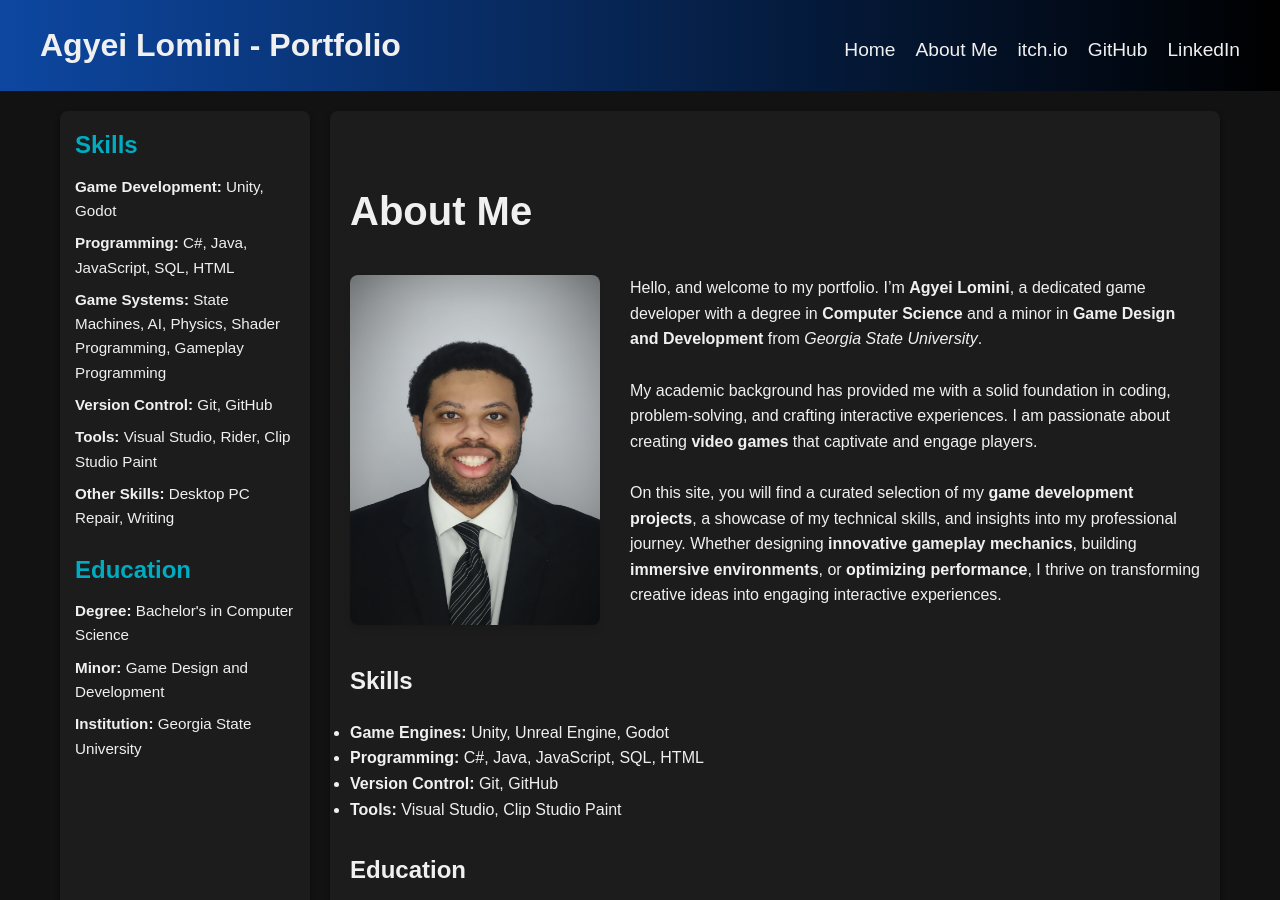
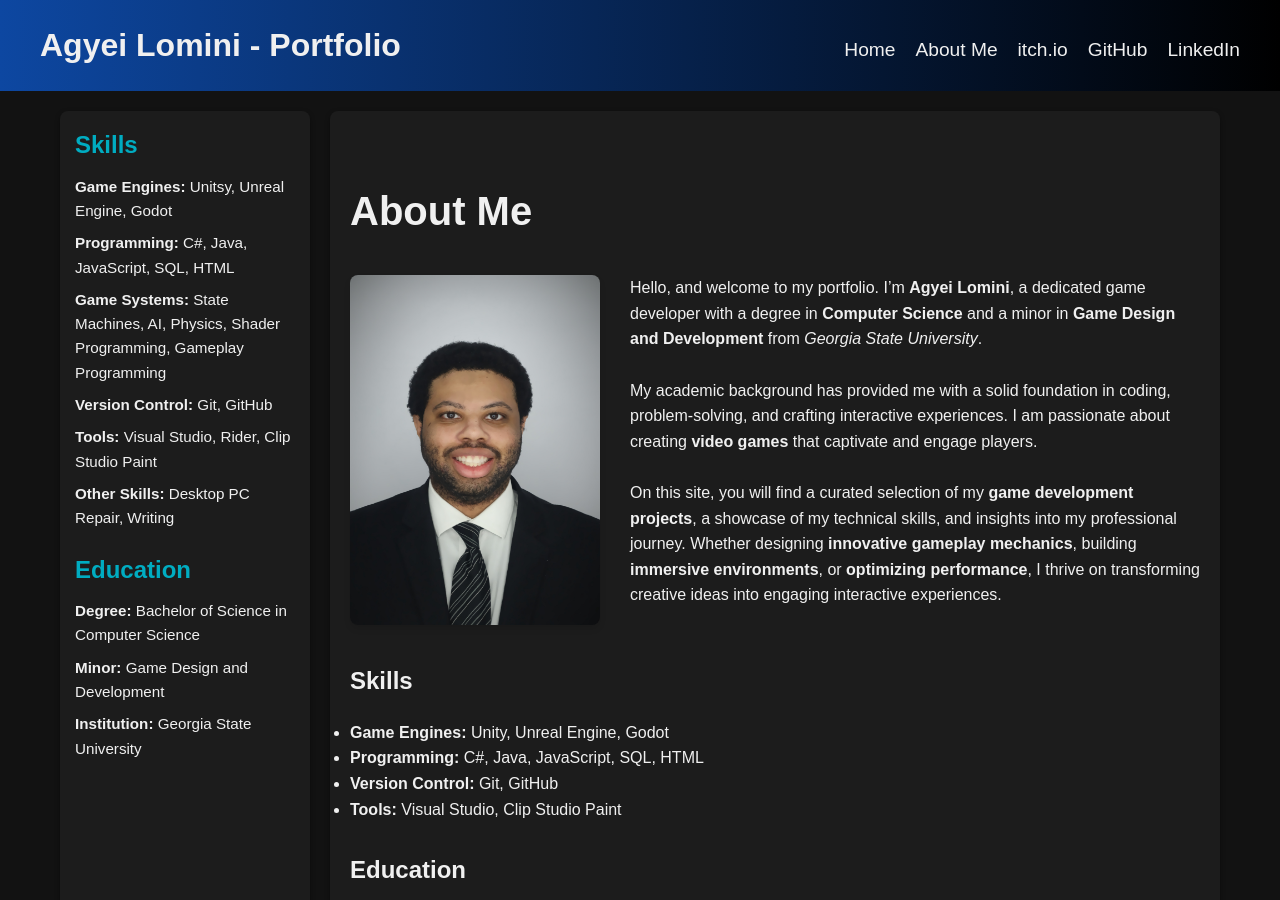
Before and after one commit to Zeroscapez/Zeroscapez.github.io, a Jekyll site: the page built from About/about.md, in a window 1280 px wide and 900 px high. Built offline with Jekyll 4.4.1, drawn with Linux system fonts in a browser that asks for light colours.

Commit message:
fixed text

```diff
--- a/_layouts/default.html
+++ b/_layouts/default.html
@@ -37,8 +37,7 @@
                     <div class="sidebar-section">
                         <h2>Skills</h2>
                         <ul>
-                            <li><strong>Game Development:</strong> Unity, Godot</li>
-
+                            <li><strong>Game Engines:</strong> Unitsy, Unreal Engine, Godot</li>
                             <li><strong>Programming:</strong> C#, Java, JavaScript, SQL, HTML</li>
                             <li><strong>Game Systems:</strong> State Machines, AI, Physics, Shader Programming, Gameplay
                                 Programming</li>
@@ -51,7 +50,7 @@
                     <div class="sidebar-section">
                         <h2>Education</h2>
                         <ul>
-                            <li><strong>Degree:</strong> Bachelor's in Computer Science</li>
+                            <li><strong>Degree:</strong> Bachelor of Science in Computer Science</li>
                             <li><strong>Minor:</strong> Game Design and Development</li>
                             <li><strong>Institution:</strong> Georgia State University</li>
                         </ul>
```
Also changed, not shown: index.md (+2 -2 lines), 7 other files.
